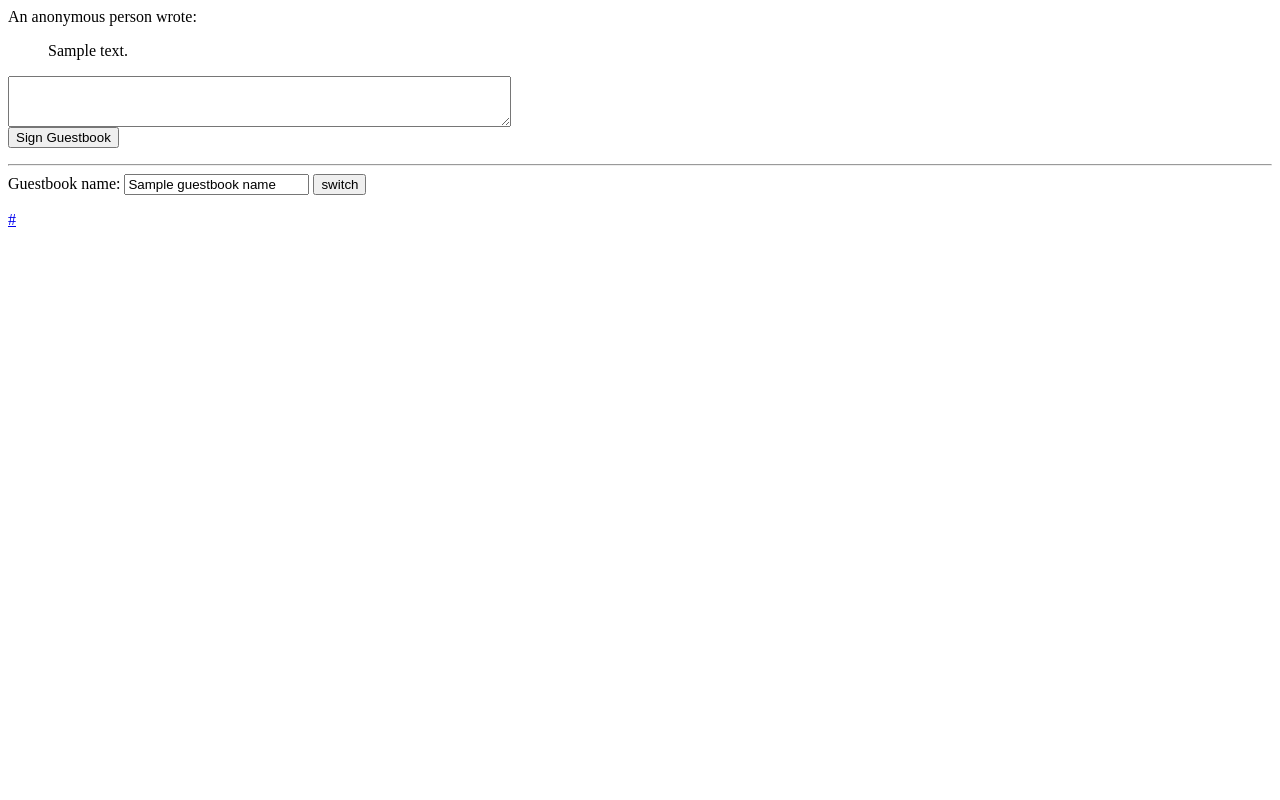
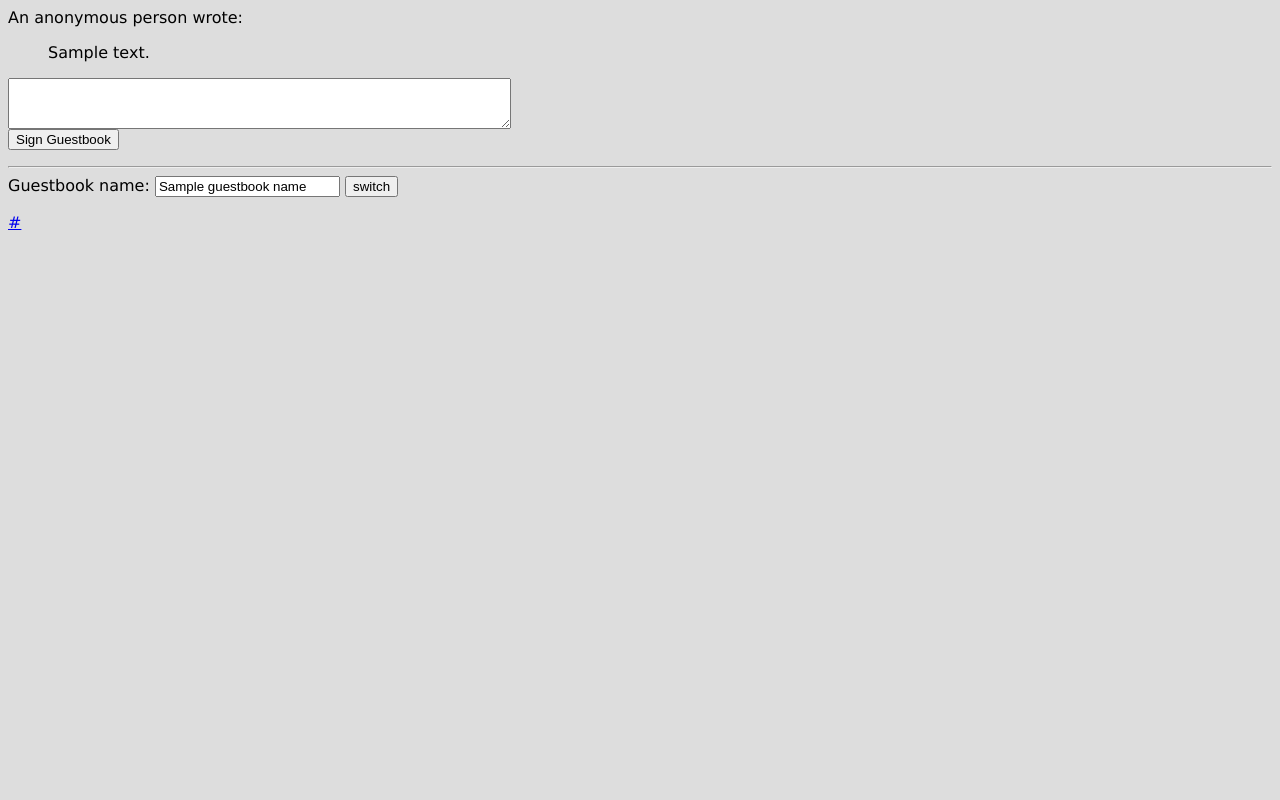
Before and after one commit to zaki-yama/test, a Django app: template django_apps/templates/guestbook/main_page.html in a window 1280 px wide. Run offline with Django 3.2, Linux system fonts and the light colour scheme; the template is opened without the code that fills it: most values are stand-ins (such as "Sample title", 1, 10 or a date in 2020).

Commit message:
use static files

```diff
--- a/django_apps/app.yaml
+++ b/django_apps/app.yaml
@@ -12,5 +12,8 @@ builtins:
 - django_wsgi: on
 
 handlers:
+- url: /static
+  static_dir: static
+
 - url: /.*
   script: wsgi.application
--- /dev/null
+++ b/django_apps/static/css/main.css
@@ -0,0 +1,4 @@
+body {
+	font-family: Verdana, Helvetica, sans-serif;
+	background-color: #DDDDDD;
+}
--- a/django_apps/templates/guestbook/main_page.html
+++ b/django_apps/templates/guestbook/main_page.html
@@ -1,6 +1,6 @@
 <html>
 <head>
-	<!-- <link type="text/css" rel="stylesheet" href="/static/css/main.css" /> -->
+	<link type="text/css" rel="stylesheet" href="/static/css/main.css" />
 </head>
 <body>
 	{% for greeting in greetings %}
```
